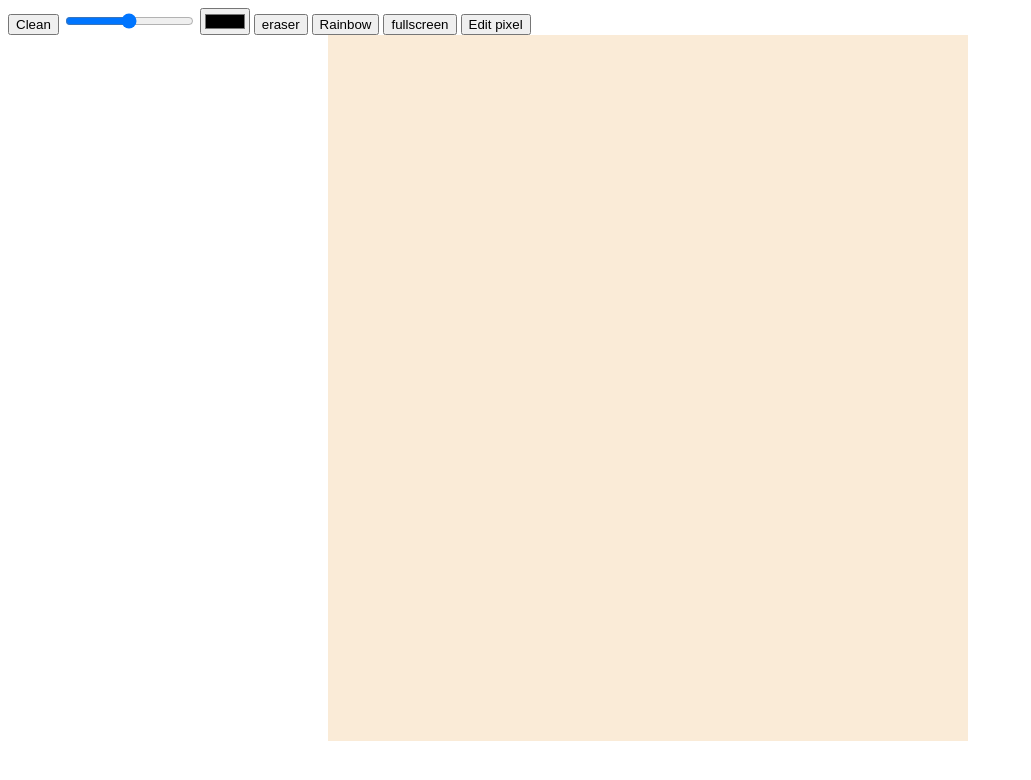
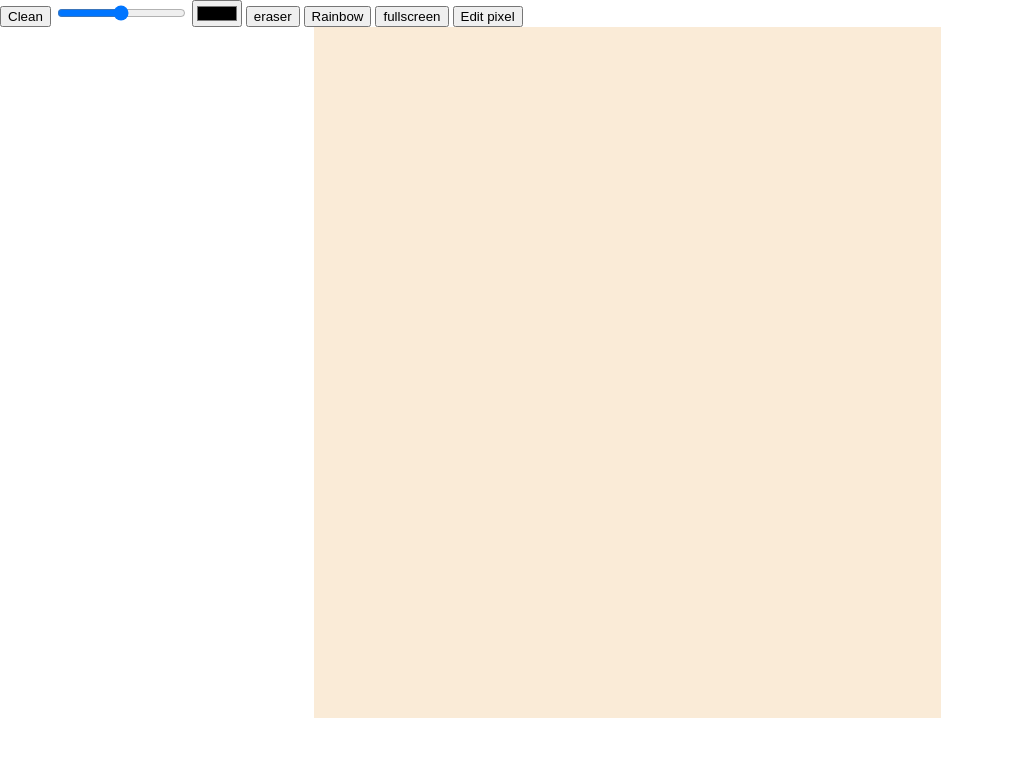
Before and after one commit to UtpalTheDev/sketch, a plain HTML site: page index.html in a window 1280 px wide. Shown: the whole page, without its empty margins (0-1031 px from the left). Drawn offline with Linux system fonts and the light colour scheme.

Commit message:
style: body margin removed

```diff
--- a/style.css
+++ b/style.css
@@ -18,8 +18,9 @@ grid-template-rows:repeat(16,1fr);*/
 
 }
 body{
-    height:100vh;
-    width:100vw;
+    height:98vh;
+    width:98vw;
+    margin:0;
 }
 
 .hovering{
```
